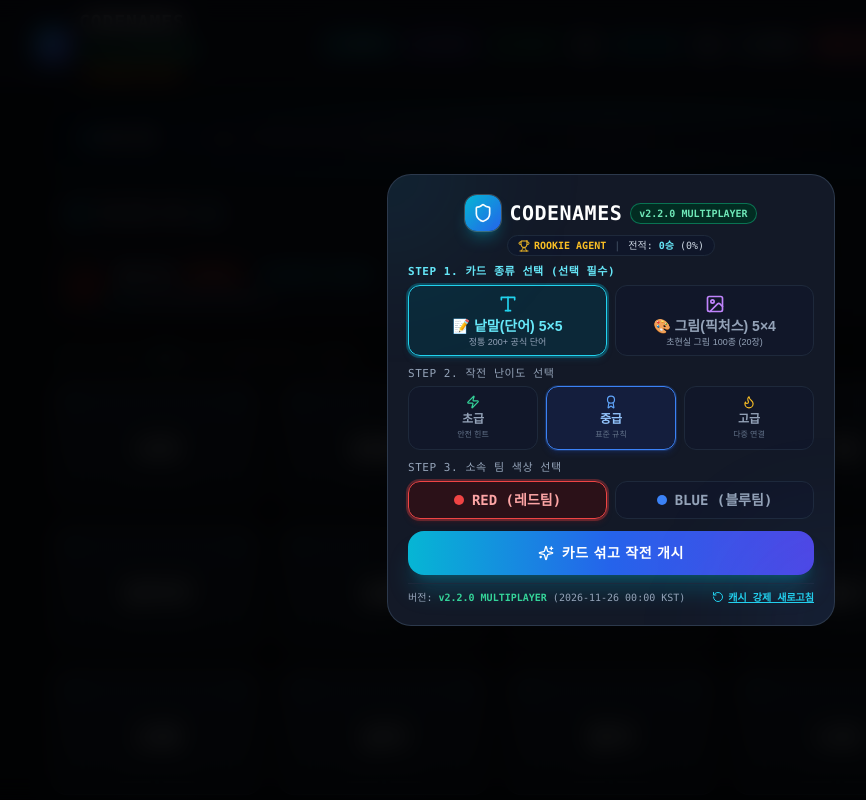
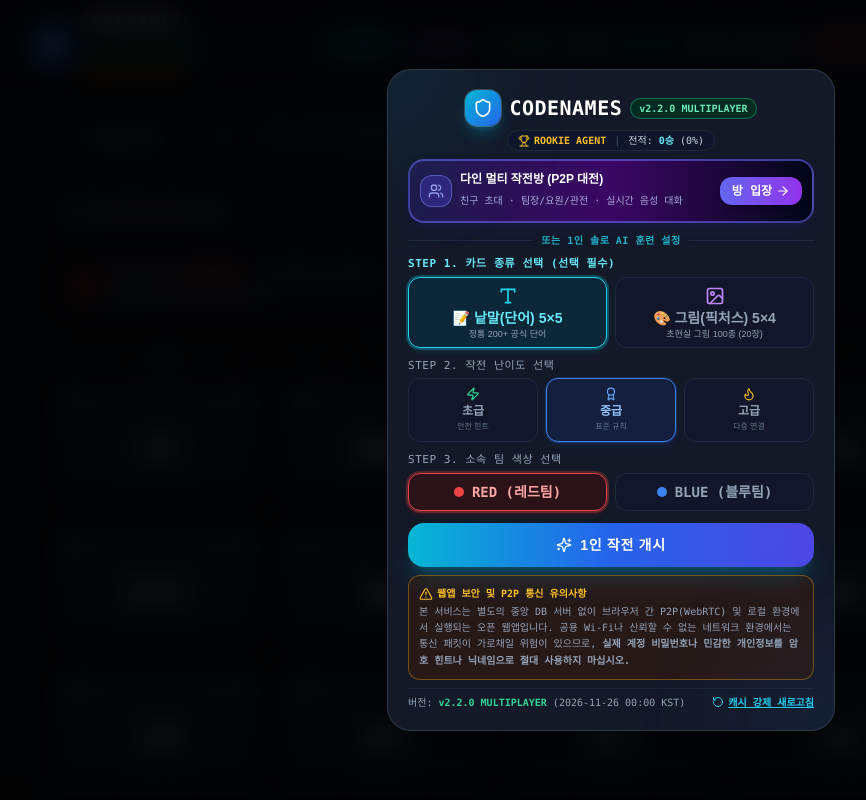
Before and after one commit to kiuza1004/codename, a React (Vite) app: page / in a window 1280 px wide. Shown: the top 800 px of the page, without its empty margins (29-895 px from the left). Built offline with nearby package versions, Linux system fonts and the light colour scheme; the HTML template or start-up script is replaced by a standard one; a web font is replaced by a local one.

Commit message:
feat: place multiplayer lobby on main start screen and add webapp security notice

```diff
--- a/src/App.tsx
+++ b/src/App.tsx
@@ -315,12 +315,13 @@ export const App: React.FC = () => {
         />
       )}
 
-      {/* 1인 싱글 설정 모달 */}
+      {/* 1인 싱글 설정 모달 (메인 시작 화면) */}
       {phase === 'setup' && !isMultiplayerActive && (
         <SetupModal
           onStart={startGame}
           isShuffling={isShuffling}
           career={career}
+          onOpenMultiplayer={() => setIsMultiplayerModalOpen(true)}
         />
       )}
 
--- a/src/components/SetupModal.tsx
+++ b/src/components/SetupModal.tsx
@@ -1,15 +1,16 @@
 import React, { useState } from 'react';
 import { Difficulty, GameMode, TeamColor } from '../types/game';
 import { APP_VERSION, APP_BUILD_DATE, AgentCareerStats, forceCacheReload, getAgentRankTitle } from '../constants/version';
-import { Shield, Sparkles, Shuffle, Flame, Zap, Award, Type, Image as ImageIcon, RotateCcw, Trophy } from 'lucide-react';
+import { Shield, Sparkles, Shuffle, Flame, Zap, Award, Type, Image as ImageIcon, RotateCcw, Trophy, Users, AlertTriangle, ArrowRight } from 'lucide-react';
 
 interface SetupModalProps {
   onStart: (difficulty: Difficulty, team: TeamColor, mode: GameMode) => void;
   isShuffling: boolean;
   career?: AgentCareerStats;
+  onOpenMultiplayer: () => void;
 }
 
-export const SetupModal: React.FC<SetupModalProps> = ({ onStart, isShuffling, career }) => {
+export const SetupModal: React.FC<SetupModalProps> = ({ onStart, isShuffling, career, onOpenMultiplayer }) => {
   const [selectedMode, setSelectedMode] = useState<GameMode>('word');
   const [selectedDifficulty, setSelectedDifficulty] = useState<Difficulty>('normal');
   const [selectedTeam, setSelectedTeam] = useState<TeamColor>('red');
@@ -59,6 +60,36 @@ export const SetupModal: React.FC<SetupModalProps> = ({ onStart, isShuffling, ca
               </>
             )}
           </div>
+        </div>
+
+        {/* 🚀 [최우선 선택] 다인 멀티 작전방 입장 배너 */}
+        <div className="mb-2.5 p-2.5 rounded-2xl bg-gradient-to-r from-indigo-950 via-purple-950 to-slate-950 border-2 border-indigo-500/60 shadow-lg shadow-indigo-950/50 flex items-center justify-between gap-2">
+          <div className="flex items-center gap-2">
+            <div className="w-8 h-8 rounded-xl bg-indigo-600/30 border border-indigo-400/50 flex items-center justify-center text-indigo-300 shrink-0">
+              <Users className="w-4 h-4 animate-pulse" />
+            </div>
+            <div>
+              <span className="text-xs font-bold font-spy text-white block">다인 멀티 작전방 (P2P 대전)</span>
+              <span className="text-[10px] text-indigo-200/80 font-mono">친구 초대 · 팀장/요원/관전 · 실시간 음성 대화</span>
+            </div>
+          </div>
+          <button
+            type="button"
+            onClick={onOpenMultiplayer}
+            className="px-3 py-1.5 rounded-xl bg-gradient-to-r from-indigo-500 to-purple-600 hover:brightness-110 text-white font-bold text-xs font-mono flex items-center gap-1 shadow-md transition-all active:scale-95 shrink-0"
+          >
+            <span>방 입장</span>
+            <ArrowRight className="w-3.5 h-3.5" />
+          </button>
+        </div>
+
+        {/* 1인 솔로 AI 전술 훈련 구분선 */}
+        <div className="flex items-center gap-2 mb-2">
+          <div className="h-[1px] flex-1 bg-slate-800"></div>
+          <span className="text-[10px] font-mono text-cyan-400/80 font-bold uppercase tracking-wider">
+            또는 1인 솔로 AI 훈련 설정
+          </span>
+          <div className="h-[1px] flex-1 bg-slate-800"></div>
         </div>
 
         {/* STEP 1: 카드 종류 선택 */}
@@ -203,10 +234,21 @@ export const SetupModal: React.FC<SetupModalProps> = ({ onStart, isShuffling, ca
           ) : (
             <>
               <Sparkles className="w-4 h-4" />
-              <span>카드 섞고 작전 개시</span>
+              <span>1인 작전 개시</span>
             </>
           )}
         </button>
+
+        {/* ⚠️ 웹앱 보안 취약점 안내 박스 */}
+        <div className="mt-2 p-2 sm:p-2.5 rounded-xl bg-amber-950/40 border border-amber-500/40 text-[9px] sm:text-[10px] text-amber-200/90 font-mono leading-relaxed">
+          <div className="flex items-center gap-1 font-bold text-amber-400 mb-0.5">
+            <AlertTriangle className="w-3.5 h-3.5 shrink-0" />
+            <span>웹앱 보안 및 P2P 통신 유의사항</span>
+          </div>
+          <p className="text-slate-400">
+            본 서비스는 별도의 중앙 DB 서버 없이 브라우저 간 P2P(WebRTC) 및 로컬 환경에서 실행되는 오픈 웹앱입니다. 공용 Wi-Fi나 신뢰할 수 없는 네트워크 환경에서는 통신 패킷이 가로채일 위험이 있으므로, <strong>실제 계정 비밀번호나 민감한 개인정보를 암호 힌트나 닉네임으로 절대 사용하지 마십시오.</strong>
+          </p>
+        </div>
 
         {/* 하단 버전 정보 및 캐시 클리어 버튼 */}
         <div className="mt-2 pt-1.5 border-t border-slate-800/80 flex items-center justify-between text-[9px] sm:text-[10px] text-slate-400 font-mono">
```
